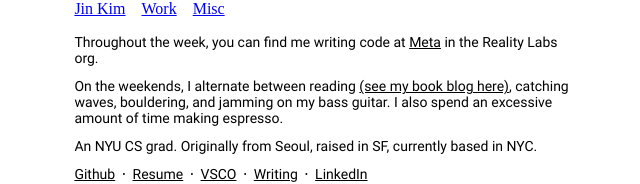
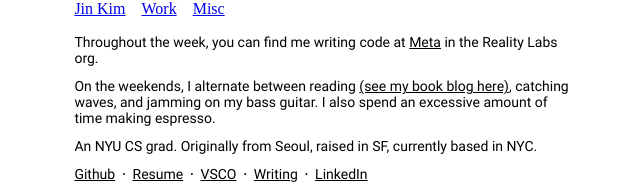
Before and after one commit to jinsung-kim/react-personal-homepage, a React (Create React App) app: page / in a window 1280 px wide. Shown: the part 126-310 px from the top of the page, without its empty margins (60-700 px from the left). Built offline with nearby package versions, Linux system fonts and the light colour scheme.

Commit message:
Home page updated

```diff
--- a/src/pages/Home.jsx
+++ b/src/pages/Home.jsx
@@ -50,7 +50,7 @@ export default function Home() {
                     >
                         (see my book blog here)
                     </a>
-                    , catching waves, bouldering, and jamming on my bass guitar.
+                    , catching waves, and jamming on my bass guitar.
                     I also spend an excessive amount of time
                     making espresso.
                 </div>
```
